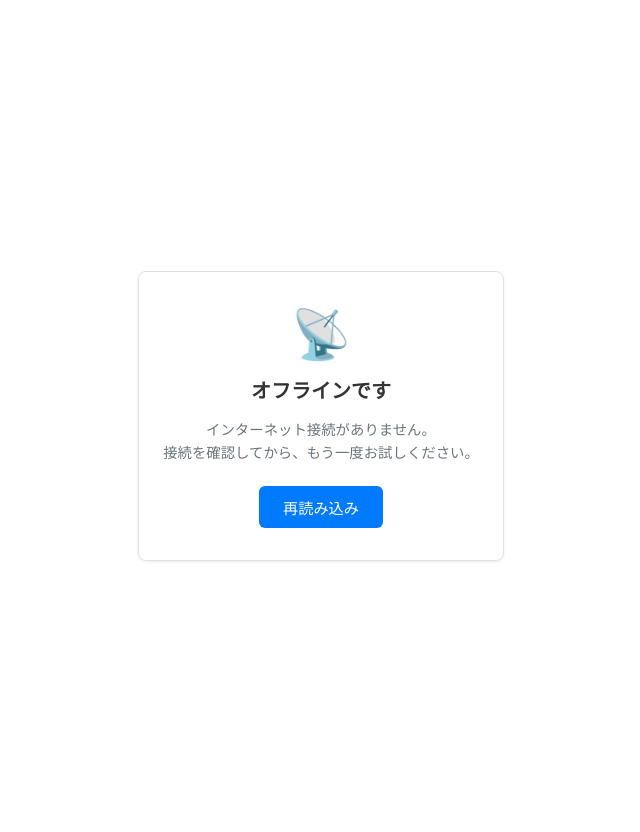
After one commit to carbohydratepro/carbohydratepro-main, a Django app: page /offline/ in a window 1280 px wide. The commit adds this page. Shown: the whole page, without its empty margins (319-959 px from the left). Run offline with Django 3.2, Linux system fonts and the light colour scheme; parts of the project's set-up code (start-up, migrations or seed data) failed here and were passed over.

Commit message:
PWA対応（ホーム画面追加・オフラインフォールバック）
Webアプリマニフェストとルートスコープの Service Worker を追加。
静的ファイルはキャッシュ優先（ハッシュ付きのため安全）、ページは
ネットワーク優先でオフライン時のみ /offline/ を表示する。
スマホのホーム画面追加でスタンドアロン起動できる。

Co-Authored-By: Claude Fable 5 <noreply@anthropic.com>
Claude-Session: https://claude.ai/code/session_012ooAMP7yUjcY5BbyuAfHxP

```diff
--- a/project/urls.py
+++ b/project/urls.py
@@ -7,6 +7,9 @@ The `urlpatterns` list routes urlpatterns = [
     path('admin/', lambda request: Http404()),
     # SEO対策
     path('robots.txt', robots_txt),
+    # PWA: Service Worker はルートスコープで配信する必要がある
+    path('sw.js', TemplateView.as_view(template_name='sw.js', content_type='application/javascript'), name='service_worker'),
+    path('offline/', TemplateView.as_view(template_name='offline.html'), name='offline'),
     # ICSカレンダー配信（トークン認証のためログイン不要）
     path('calendar/<uuid:token>.ics', calendar_feed, name='calendar_feed'),
     path('carbohydratepro/', include('app.urls')),
@@ -28,6 +31,7 @@ from django.contrib import admin
 from django.conf import settings
 from django.conf.urls.static import static
 from django.urls import path, include
+from django.views.generic import TemplateView
 from django.http import Http404, HttpRequest, HttpResponse
 from django.contrib.admin.sites import AdminSite
 from django.contrib.sitemaps.views import sitemap
@@ -86,6 +90,9 @@ urlpatterns = [
     # SEO
     path('robots.txt', robots_txt),
     path('sitemap.xml', sitemap, {'sitemaps': sitemaps}, name='django.contrib.sitemaps.views.sitemap'),
+    # PWA: Service Worker はルートスコープで配信する必要がある
+    path('sw.js', TemplateView.as_view(template_name='sw.js', content_type='application/javascript'), name='service_worker'),
+    path('offline/', TemplateView.as_view(template_name='offline.html'), name='offline'),
     # ICSカレンダー配信（トークン認証のためログイン不要）
     path('calendar/<uuid:token>.ics', calendar_feed, name='calendar_feed'),
     path('carbohydratepro/', include('app.urls')),
--- /dev/null
+++ b/templates/offline.html
@@ -0,0 +1,52 @@
+<!doctype html>
+<html lang="ja">
+<head>
+  <meta charset="utf-8">
+  <meta name="viewport" content="width=device-width, initial-scale=1">
+  <title>オフライン | Life management</title>
+  <style>
+    /* オフライン時はCDNが使えないため、スタイルはすべてインラインで完結させる */
+    body {
+      font-family: -apple-system, BlinkMacSystemFont, "Hiragino Sans", "Noto Sans JP", sans-serif;
+      background-color: #ffffff;
+      color: #333333;
+      display: flex;
+      align-items: center;
+      justify-content: center;
+      min-height: 100vh;
+      margin: 0;
+      padding: 16px;
+    }
+    .offline-card {
+      max-width: 420px;
+      text-align: center;
+      border: 1px solid #dee2e6;
+      border-radius: 8px;
+      box-shadow: 0 1px 3px rgba(0, 0, 0, 0.08);
+      padding: 32px 24px;
+    }
+    .offline-icon { font-size: 48px; margin-bottom: 12px; }
+    h1 { font-size: 1.25rem; margin: 0 0 8px; }
+    p { color: #6c757d; font-size: 0.9rem; line-height: 1.6; }
+    button {
+      background-color: #007bff;
+      border: none;
+      border-radius: 6px;
+      color: #ffffff;
+      padding: 10px 24px;
+      font-size: 0.95rem;
+      cursor: pointer;
+      margin-top: 8px;
+    }
+    button:hover { background-color: #0069d9; }
+  </style>
+</head>
+<body>
+  <div class="offline-card">
+    <div class="offline-icon">📡</div>
+    <h1>オフラインです</h1>
+    <p>インターネット接続がありません。<br>接続を確認してから、もう一度お試しください。</p>
+    <button type="button" onclick="location.reload()">再読み込み</button>
+  </div>
+</body>
+</html>
```
Also changed, not shown: app/templates/app/base.html (+8 -0 lines), auth_app/templates/registration/base.html (+8 -0 lines), project/tests/test_pwa.py (added, +43 -0 lines), src/ts/pwa.ts (added, +11 -0 lines), static/app/pwa.js (added, +12 -0 lines), templates/sw.js (added, +74 -0 lines), static/app/manifest.webmanifest (added).
